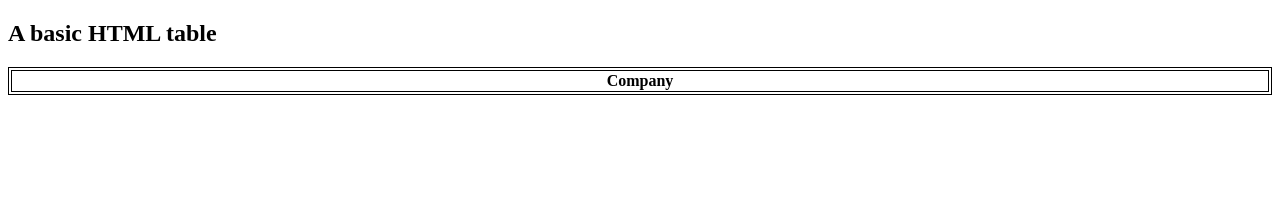
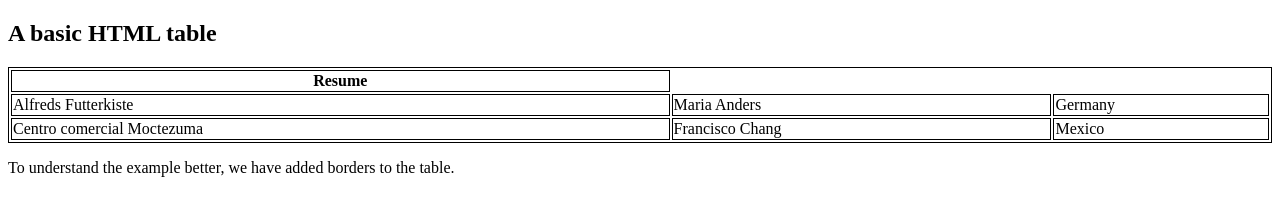
Before and after one commit to brayden802/brayden802.github.io, a plain HTML site: page 1-1/1-2/index.html in a window 1280 px wide. Drawn offline with Linux system fonts and the light colour scheme.

Commit message:
Update index.html

```diff
--- a/1-1/1-2/index.html
+++ b/1-1/1-2/index.html
@@ -11,4 +11,22 @@ table, th, td {
 
 <table style="width:100%">
   <tr>
-    <th>Company</th>
+    <th>Resume</th>
+
+  </tr>
+  <tr>
+    <td>Alfreds Futterkiste</td>
+    <td>Maria Anders</td>
+    <td>Germany</td>
+  </tr>
+  <tr>
+    <td>Centro comercial Moctezuma</td>
+    <td>Francisco Chang</td>
+    <td>Mexico</td>
+  </tr>
+</table>
+
+<p>To understand the example better, we have added borders to the table.</p>
+
+</body>
+</html>
```
